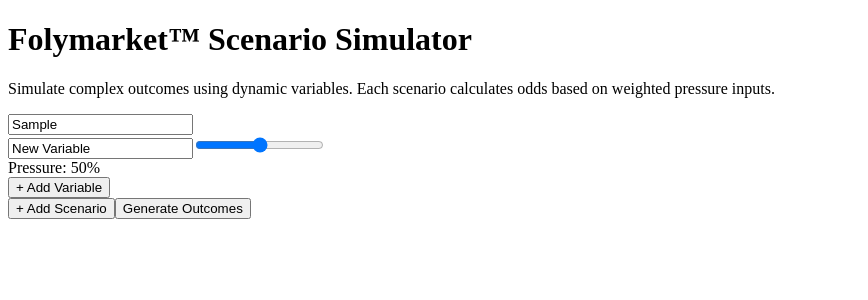
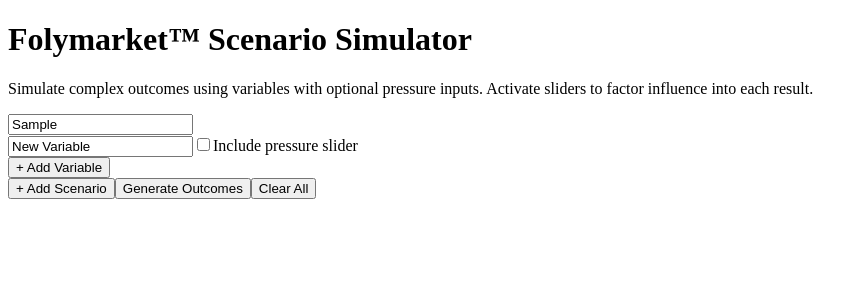
Before and after one commit to StackSlice/Folymarket, a React (Create React App) app: page / in a window 1280 px wide. Both pictures are taken after typing "Sample" into the empty fields and a click on the button "+ Add Variable". Shown: the top 300 px of the page, without its empty margins (0-868 px from the left). Built offline with nearby package versions, Linux system fonts and the light colour scheme.

Commit message:
Update App.jsx

```diff
--- a/src/App.jsx
+++ b/src/App.jsx
@@ -1,6 +1,4 @@
-// Folymarket – Upgraded Scenario Engine UI with dynamic variables, sliders, and improved styling
-// Theme: Orange + Teal, bold typography, scalable layout for strategic modeling
-
+// Folymarket – Scenario Engine v2.5 with optional pressure sliders, variable type selection, and Clear All functionality
 import React, { useState } from "react";
 
 export default function Folymarket() {
@@ -26,9 +24,14 @@ export default function Folymarket() {
     ]);
   };
 
+  const clearAll = () => {
+    setScenarios([{ title: "", variables: [] }]);
+    setResults([]);
+  };
+
   const addVariable = (sIndex) => {
     const updated = [...scenarios];
-    updated[sIndex].variables.push({ label: "New Variable", value: 50 });
+    updated[sIndex].variables.push({ label: "New Variable", value: 100, hasPressure: false });
     setScenarios(updated);
   };
 
@@ -38,10 +41,17 @@ export default function Folymarket() {
     setScenarios(updated);
   };
 
+  const togglePressure = (sIndex, vIndex) => {
+    const updated = [...scenarios];
+    updated[sIndex].variables[vIndex].hasPressure = !updated[sIndex].variables[vIndex].hasPressure;
+    setScenarios(updated);
+  };
+
   const generateOdds = () => {
     const generated = scenarios.map((s) => {
-      const pressure = s.variables.reduce((sum, v) => sum + parseInt(v.value || 0), 0);
-      const avg = Math.min(99, Math.max(1, Math.floor(pressure / (s.variables.length || 1))));
+      const pressureVars = s.variables.filter(v => v.hasPressure);
+      const pressure = pressureVars.reduce((sum, v) => sum + parseInt(v.value || 0), 0);
+      const avg = pressureVars.length > 0 ? Math.min(99, Math.max(1, Math.floor(pressure / pressureVars.length))) : 50;
       return {
         title: s.title,
         yes: avg,
@@ -56,7 +66,7 @@ export default function Folymarket() {
     <div className="min-h-screen bg-orange-50 text-gray-900 p-6 font-sans">
       <h1 className="text-4xl font-extrabold mb-4 text-orange-600 border-b-4 border-teal-400 pb-2">Folymarket™ Scenario Simulator</h1>
       <p className="text-md text-orange-800 mb-6 max-w-xl">
-        Simulate complex outcomes using dynamic variables. Each scenario calculates odds based on weighted pressure inputs.
+        Simulate complex outcomes using variables with optional pressure inputs. Activate sliders to factor influence into each result.
       </p>
 
       {scenarios.map((scenario, sIndex) => (
@@ -78,6 +88,16 @@ export default function Folymarket() {
                   onChange={(e) => updateVariable(sIndex, vIndex, "label", e.target.value)}
                   className="w-full mb-2 p-2 rounded border border-gray-400"
                 />
+                <label className="flex items-center gap-2 text-sm mb-1">
+                  <input
+                    type="checkbox"
+                    checked={v.hasPressure}
+                    onChange={() => togglePressure(sIndex, vIndex)}
+                  />
+                  Include pressure slider
+                </label>
+                {v.hasPressure && (
+                  <>
                     <input
                       type="range"
                       min="0"
@@ -87,6 +107,8 @@ export default function Folymarket() {
                       className="w-full accent-teal-500"
                     />
                     <div className="text-sm text-orange-700 mt-1">Pressure: {v.value}%</div>
+                  </>
+                )}
               </div>
             ))}
             <button
@@ -102,6 +124,7 @@ export default function Folymarket() {
       <div className="flex gap-4 mb-10">
         <button onClick={addScenario} className="bg-orange-600 hover:bg-orange-700 text-white px-5 py-3 rounded-xl text-lg">+ Add Scenario</button>
         <button onClick={generateOdds} className="bg-teal-600 hover:bg-teal-700 text-white px-5 py-3 rounded-xl text-lg">Generate Outcomes</button>
+        <button onClick={clearAll} className="bg-gray-500 hover:bg-gray-600 text-white px-5 py-3 rounded-xl text-lg">Clear All</button>
       </div>
 
       <div className="space-y-6">
```
Lines whose indentation alone changed are shown as unchanged.
